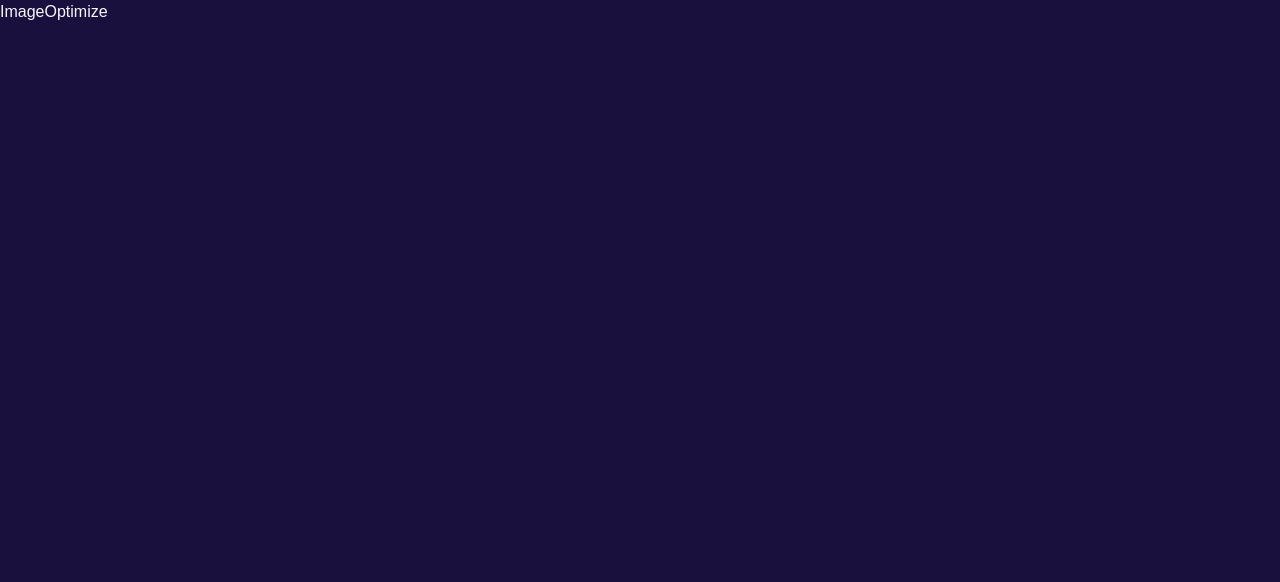
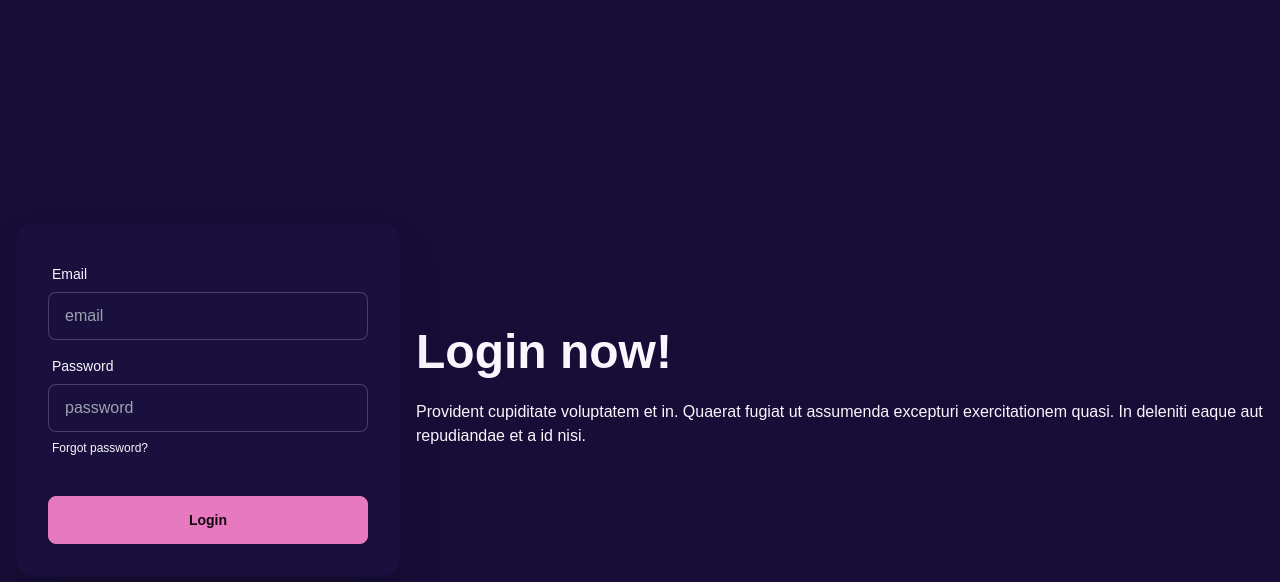
Before and after one commit to afnanhussain2002/making-chip, a Next.js app: page /image-opt in a window 1280 px wide. Shown: the top 582 px of the page. Built offline with nearby package versions, Linux system fonts and the light colour scheme.

Commit message:
add code form daysi ui

```diff
--- a/src/app/(app)/image-opt/page.tsx
+++ b/src/app/(app)/image-opt/page.tsx
@@ -1,9 +1,54 @@
-import React from 'react'
+import React from "react";
 
 function ImageOptimize() {
   return (
-    <div>ImageOptimize</div>
-  )
+    <div className="hero bg-base-200 min-h-screen">
+      <div className="hero-content flex-col lg:flex-row-reverse">
+        <div className="text-center lg:text-left">
+          <h1 className="text-5xl font-bold">Login now!</h1>
+          <p className="py-6">
+            Provident cupiditate voluptatem et in. Quaerat fugiat ut assumenda
+            excepturi exercitationem quasi. In deleniti eaque aut repudiandae et
+            a id nisi.
+          </p>
+        </div>
+        <div className="card bg-base-100 w-full max-w-sm shrink-0 shadow-2xl">
+          <form className="card-body">
+            <div className="form-control">
+              <label className="label">
+                <span className="label-text">Email</span>
+              </label>
+              <input
+                type="email"
+                placeholder="email"
+                className="input input-bordered"
+                required
+              />
+            </div>
+            <div className="form-control">
+              <label className="label">
+                <span className="label-text">Password</span>
+              </label>
+              <input
+                type="password"
+                placeholder="password"
+                className="input input-bordered"
+                required
+              />
+              <label className="label">
+                <a href="#" className="label-text-alt link link-hover">
+                  Forgot password?
+                </a>
+              </label>
+            </div>
+            <div className="form-control mt-6">
+              <button className="btn btn-primary">Login</button>
+            </div>
+          </form>
+        </div>
+      </div>
+    </div>
+  );
 }
 
-export default ImageOptimize
+export default ImageOptimize;
```
